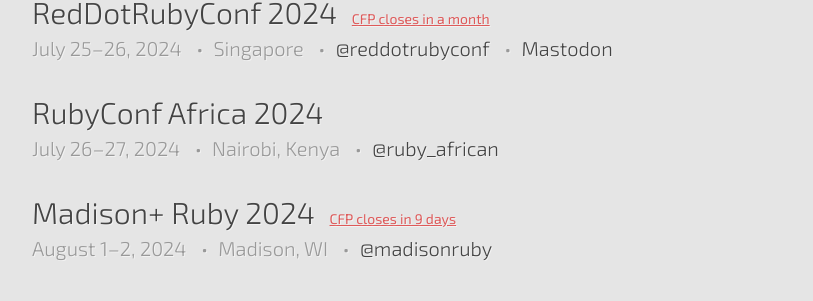
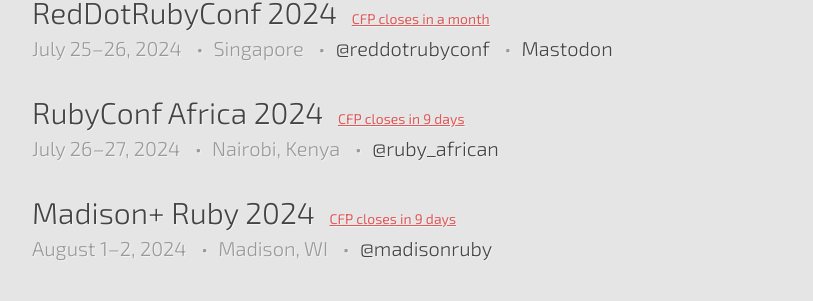
Before and after one commit to ruby-conferences/ruby-conferences.github.io, a Jekyll site: the page built from index.html, in a window 1280 px wide and 900 px high, scrolled down 1418 px. Shown: the part 150-451 px from the top of the window, without its empty margins (208-1021 px from the left). Built offline with Jekyll 4.4.1, drawn with Linux system fonts in a browser that asks for light colours.

Commit message:
Add RubyConf Africa 2024 CFP (#600)

```diff
--- a/_data/conferences.yml
+++ b/_data/conferences.yml
@@ -2576,6 +2576,9 @@
   end_date: 2024-07-27
   url: https://rubyconf.africa/
   twitter: ruby_african
+  cfp_phrase: CFP closes
+  cfp_date: 2024-04-30
+  cfp_link: https://www.papercall.io/rubyconfafrica2024
 
 - name: Madison+ Ruby 2024
   location: Madison, WI
```
